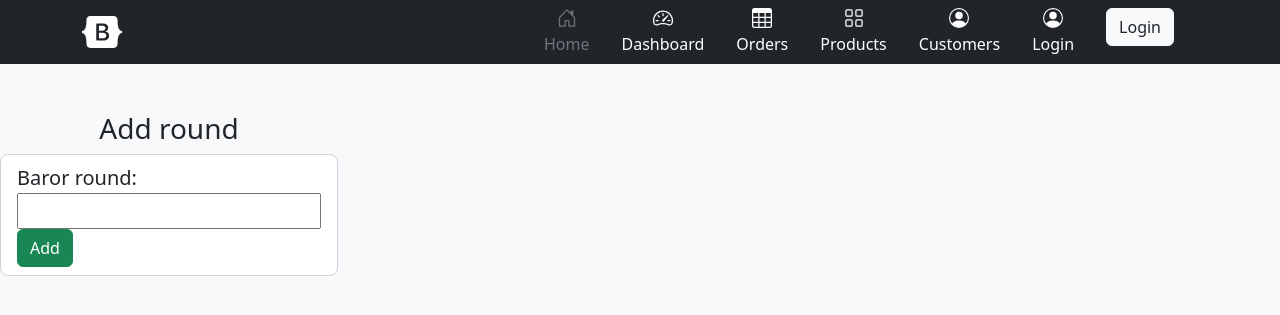
After one commit to AmitHauzer/gibush-management, a Django app: page /barors/createbaror/ in a window 1280 px wide. The commit adds this page. Shown: the top 315 px of the page. Run offline with Django 4.2, Linux system fonts and the light colour scheme.

Commit message:
add baror

```diff
--- a/baror/models.py
+++ b/baror/models.py
@@ -4,9 +4,9 @@ from soldiers.models import Soldier
 
 # Create your models here.
 class BarOr(models.Model):
-    baror_round = models.CharField(max_length=50)
+    baror_round = models.CharField(max_length=50 , unique=True)
     start_round_date = models.DateField(null=True, blank=True)
-    soldiers = models.ManyToManyField(Soldier)
+    soldiers = models.ManyToManyField(Soldier, through='BarorScore', through_fields=['baror_round','soldier'])
 
 
     def __str__(self) -> str:
--- /dev/null
+++ b/baror/templates/create_baror.html
@@ -0,0 +1,66 @@
+{% extends "base.html" %}
+{% block content %}
+<div class="continer">
+    <div class="form-group">
+        <!-- <h3>Add round</h3> -->
+        <br /><br />
+        <h3 style="text-align:center;">Add round</h3>
+        <form class="form-control form-control-lg" method="post" enctype="multipart/form-data">
+            {% csrf_token %}
+            <label for="baror_round">Baror round:</label><br>
+            <input type="text" id="baror_round" name="baror_round"><br>
+            <!-- <label for="Price">Price:</label><br>
+            <input type="text" id="Price" name="price"><br> -->
+            <!-- <label for="Picture">Picture:</label><br>
+            <input type=file name="picture"><br><br> -->
+            <input class="btn btn-success" type="submit" value="Add">
+        </form>
+    </div>
+</div>
+
+{% endblock %}
+
+
+
+
+<!-- ###################################################### -->
+<!--
+  <div class="album py-5 bg-light">
+    <div class="container">
+
+      <div class="row row-cols-1 row-cols-sm-1 row-cols-md-3 g-3">
+        <div style="margin: auto;" class="col">
+          <div class="card shadow-sm">
+            <svg class="bd-placeholder-img card-img-top" width="100%" height="0" xmlns="http://www.w3.org/2000/svg"
+              role="img" aria-label="Placeholder: Thumbnail" preserveAspectRatio="xMidYMid slice" focusable="false">
+             </svg>
+
+             <h3 style="text-align:center;">Add round</h3>
+             <form class="form-control form-control-lg" method="post" enctype="multipart/form-data">
+              <label for="Bookname">Baror name:</label><br>
+              <input type="text" id="Bookname" name="bookname"><br>
+              <label for="Price">Price:</label><br>
+              <input type="text" id="Price" name="price"><br>
+              <label for="Picture">Picture:</label><br>
+              <input type=file name="picture"><br><br>
+
+              <!-- <input type=submit value=Upload> -->
+<!-- <input type="text" id="Picture" name="picture"><br><br> -->
+
+<!-- <input class="btn btn-success" type="submit" value="Add">
+
+</form>
+<div class="card-body"> -->
+
+    <!-- <div class="d-flex justify-content-between align-items-center">
+                <div class="btn-group">
+                  <a href="/admin/home"><button type="button" class="btn btn-sm btn-outline-secondary">Back</button></a>
+                </div> -->
+
+<!-- </div>
+</div>
+</div>
+</div>
+</div>
+</div>
+</div> --> -->
--- /dev/null
+++ b/baror/urls.py
@@ -0,0 +1,11 @@
+from django.urls import path, include
+from . import views
+
+app_name = 'barors'
+urlpatterns = [
+    path('', views.list_of_barors, name='all-barors'),
+    path('createbaror/', views.create_baror, name='create-baror'),
+    path('addround/', views.add_baror_round, name='add-baror'),
+    path('<pk>/editround/', views.edit_baror, name='edit-baror'),
+
+]
--- a/baror/views.py
+++ b/baror/views.py
@@ -1,3 +1,71 @@
-from django.shortcuts import render
+from django.shortcuts import render, redirect
+from django.contrib import messages
+from django.http import HttpResponse
+from .models import BarOr, BarorScore
+from soldiers.models import Soldier
 
-# Create your views here.
+
+def list_of_barors(request):
+    barors = BarOr.objects.all()
+    return render(request, 'list_of_barors.html', {'barors':barors})
+
+
+def create_baror(request):
+
+    if request.method == 'POST':
+        baror_round = request.POST.get('baror_round')
+        new_baror = BarOr(baror_round=baror_round)
+        new_baror.save()
+        return redirect('baror:all-barors')
+    return render(request, 'create_baror.html')
+
+
+def add_baror_round(request):
+    barors_counter = BarOr.objects.count()
+    try:
+
+        baror = BarOr(baror_round=f'BarOr {barors_counter+1}')
+        baror.save()
+        messages.success(request, "Round added successfully" )
+    except Exception as ex:
+        messages.error(request, f'ERROR! {str(ex)}')
+    finally:
+        return redirect('barors:all-barors')
+
+    return HttpResponse(f"{ barors_counter} add baror")
+
+
+
+def edit_baror(request, pk):
+    return HttpResponse("edit baror")
+
+
+# def delete_baror(request, pk):
+#     # only admin
+#     # if not request.user.is_staff:
+#     #     return HttpResponse('YOU ARE Not allowed to delete books')
+#     try:
+#         baror = BarOr.objects.get(id=pk)
+#         baror_name = baror.baror_round
+#         messages.success(request, f'{baror_name} deleted!')
+#         return redirect('baror:all-barors')
+#     except Exception as ex:
+#         messages.error(request, f'ERROR! {str(ex)}')
+
+#     return HttpResponse(f'delete baror')
+
+
+#     # add a book
+# @admin_bp.route('/addbook', methods=['GET','POST'])
+# @login_required
+# @admin_login_required
+# def add_book():
+#         if request.method == 'POST':
+#             book = request.form.get('bookname')
+#             price = request.form.get('price')
+#             picture = request.files.get('picture')
+#             upload_file()
+#             print(f"{book},{price},{picture}")
+#             add_book_to_data(book=book, price=price, picture=picture.filename)
+#             return redirect('/admin/home')
+#         return render_template("admin/add_book_form.html")
--- a/gibush/settings.py
+++ b/gibush/settings.py
@@ -49,6 +49,7 @@ MIDDLEWARE = [
     'django.contrib.auth.middleware.AuthenticationMiddleware',
     'django.contrib.messages.middleware.MessageMiddleware',
     'django.middleware.clickjacking.XFrameOptionsMiddleware',
+
 ]
 
 ROOT_URLCONF = 'gibush.urls'
--- a/gibush/urls.py
+++ b/gibush/urls.py
@@ -19,5 +19,6 @@ from django.urls import path, include
 
 urlpatterns = [
     path('admin/', admin.site.urls),
-    path('soldiers/', include('soldiers.urls'))
+    path('soldiers/', include('soldiers.urls')),
+    path('barors/', include('baror.urls'))
 ]
--- a/soldiers/models.py
+++ b/soldiers/models.py
@@ -2,7 +2,10 @@ from django.db import models
 
 # Create your models here.
 class Soldier(models.Model):
+
     name = models.CharField(max_length=50)
+    # status = models.TextChoices(value=STATUS)
+
 
     def __str__(self) -> str:
         return f'{self.name}'
--- a/templates/base.html
+++ b/templates/base.html
@@ -165,6 +165,13 @@
 
   {% include "navbar.html" %}
 
+  {% if messages %}
+  <ul class="messages">
+    {% for message in messages %}
+    <li {% if message.tags %} class="{{ message.tags }}" {% endif %}>{{ message }}</li>
+    {% endfor %}
+  </ul>
+  {% endif %}
   <main class="d-flex flex-nowrap bg-light">
 
     {% block content %}
--- a/templates/navbar.html
+++ b/templates/navbar.html
@@ -56,7 +56,7 @@
       </div>
     </div>
   </div>
-  <div class="px-3 py-2 border-bottom mb-3">
+  <!-- <div class="px-3 py-2 border-bottom mb-3">
     <div class="container d-flex flex-wrap justify-content-center">
       <form class="col-12 col-lg-auto mb-2 mb-lg-0 me-lg-auto" role="search">
         <input type="search" class="form-control" placeholder="Search..." aria-label="Search">
@@ -67,5 +67,5 @@
         <button type="button" class="btn btn-primary">Sign-up</button>
       </div>
     </div>
-  </div>
+  </div> -->
 </header>
```
Also changed, not shown: baror/templates/edit_baror.html (added, +21 -0 lines), baror/templates/list_of_barors.html (added, +33 -0 lines), baror/migrations/0002_alter_baror_soldiers.py (added), baror/migrations/0003_alter_baror_baror_round.py (added).
